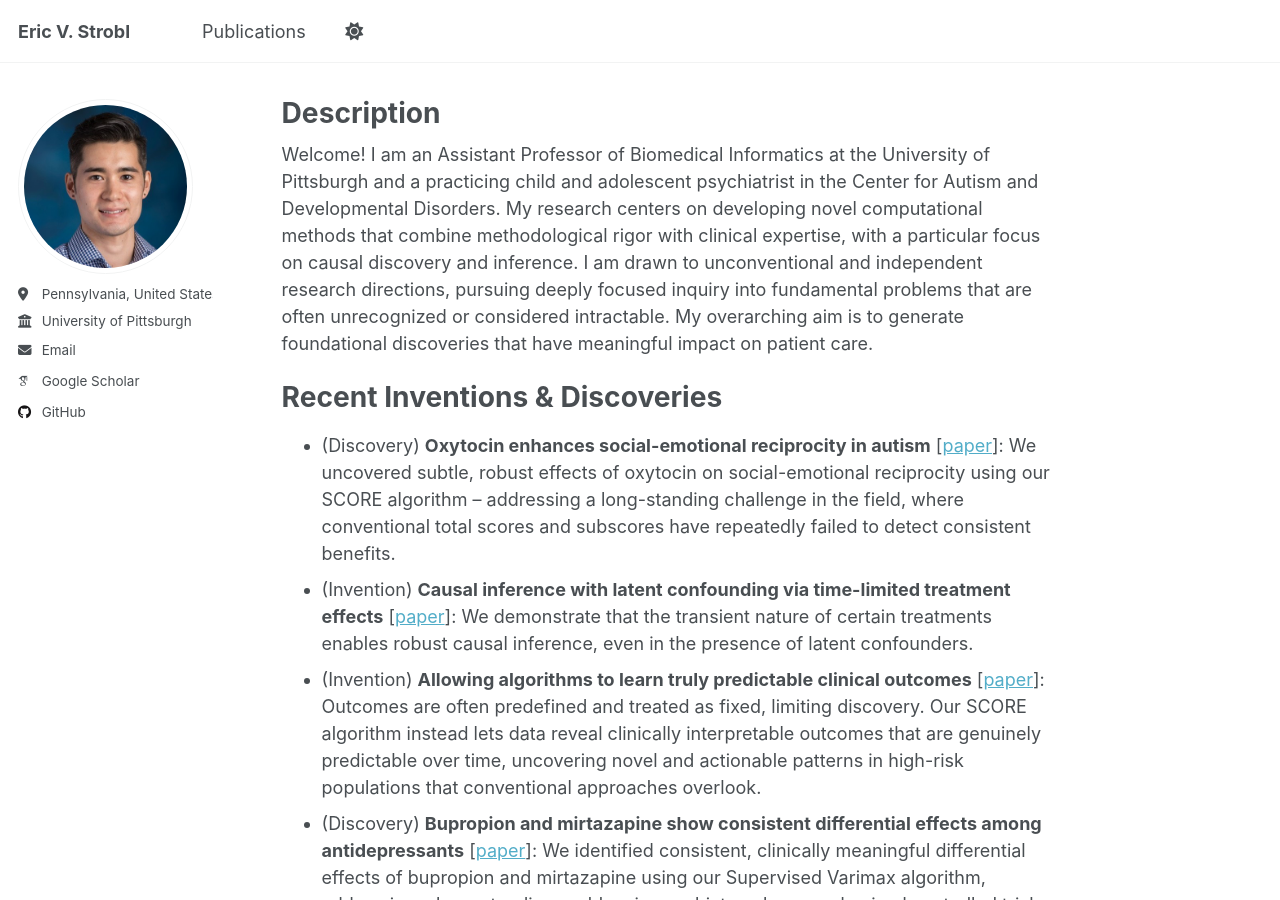
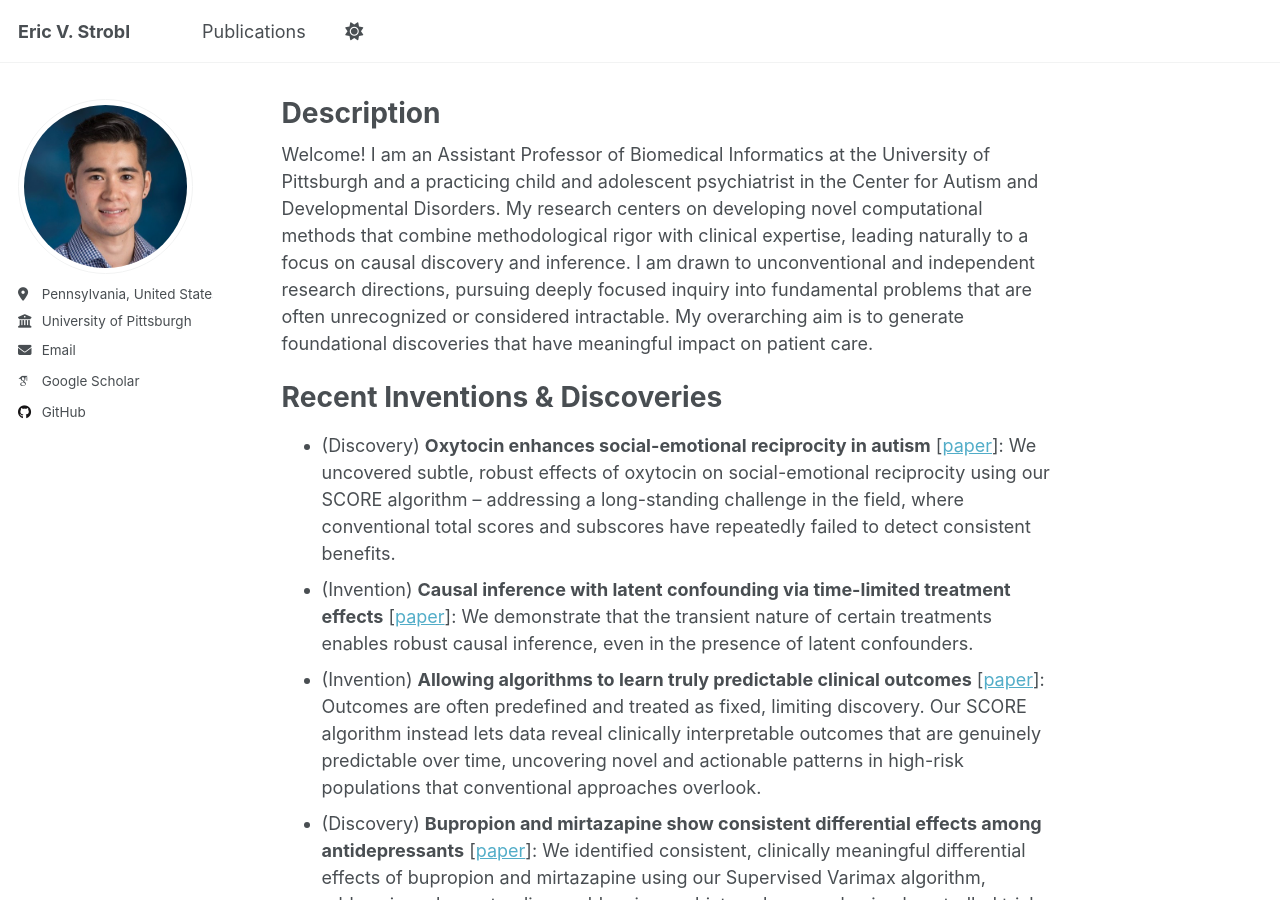
Before and after one commit to ericstrobl/ericstrobl.github.io, a Jekyll site: the page built from _pages/about.md, in a window 1280 px wide and 900 px high. Built offline with Jekyll 4.4.1, drawn with Linux system fonts in a browser that asks for light colours; some web fonts are replaced; a script that is not in the unit is left out.

Commit message:
Update about.md

```diff
--- a/_pages/about.md
+++ b/_pages/about.md
@@ -7,7 +7,7 @@ redirect_from:
   - /about.html
 ---
 
-Welcome! I am an Assistant Professor of Biomedical Informatics at the University of Pittsburgh and a practicing child and adolescent psychiatrist in the Center for Autism and Developmental Disorders. My research centers on developing novel computational methods that combine methodological rigor with clinical expertise, with a particular focus on causal discovery and inference. I am drawn to unconventional and independent research directions, pursuing deeply focused inquiry into fundamental problems that are often unrecognized or considered intractable. My overarching aim is to generate foundational discoveries that have meaningful impact on patient care.
+Welcome! I am an Assistant Professor of Biomedical Informatics at the University of Pittsburgh and a practicing child and adolescent psychiatrist in the Center for Autism and Developmental Disorders. My research centers on developing novel computational methods that combine methodological rigor with clinical expertise, leading naturally to a focus on causal discovery and inference. I am drawn to unconventional and independent research directions, pursuing deeply focused inquiry into fundamental problems that are often unrecognized or considered intractable. My overarching aim is to generate foundational discoveries that have meaningful impact on patient care.
 
 Recent Inventions & Discoveries
 ======
```
